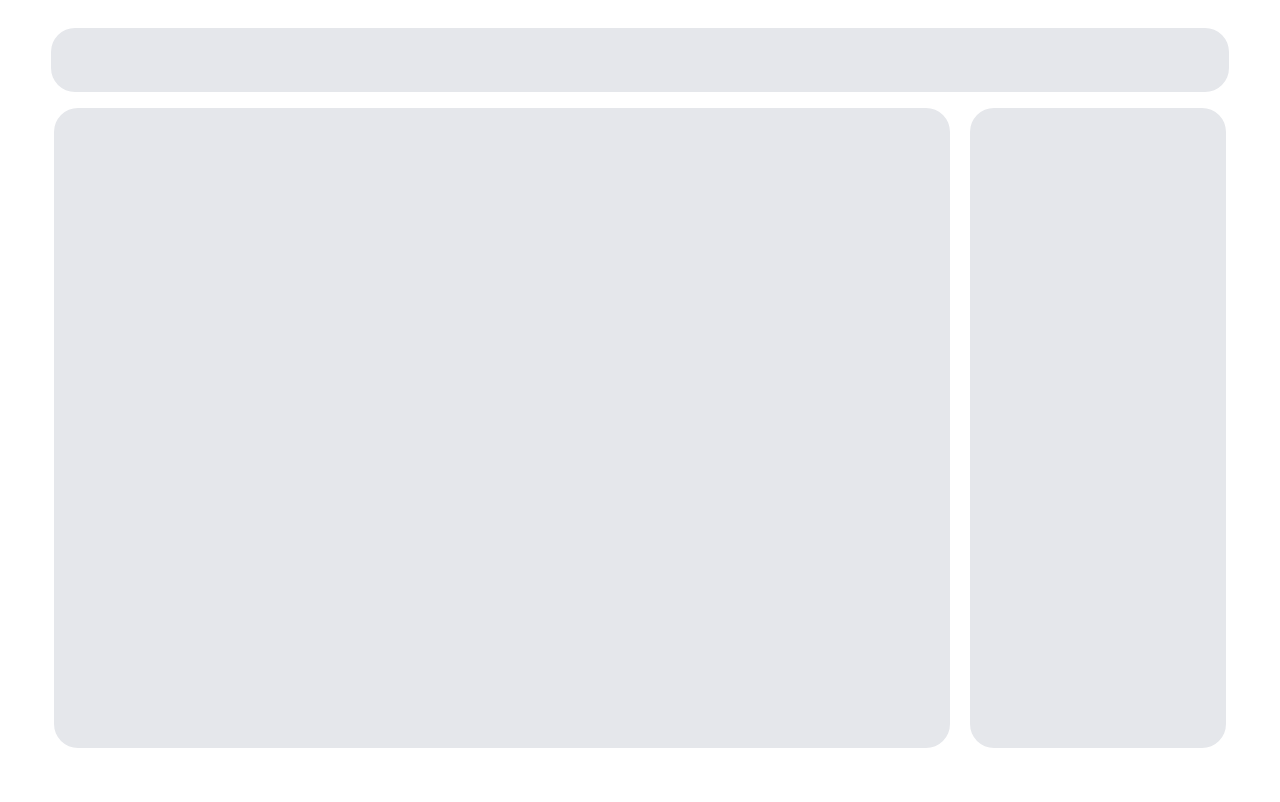
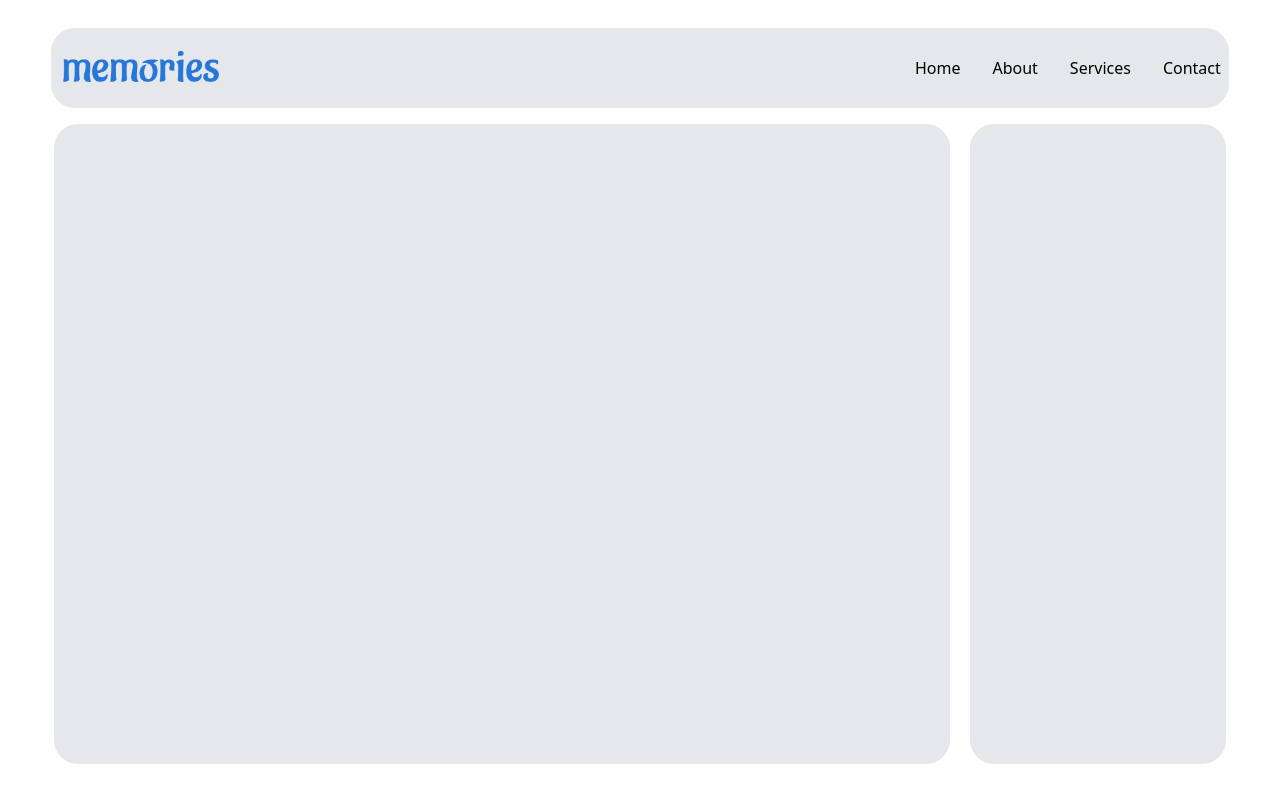
Before and after one commit to siddhant-2002/memory-capsule, a React (Create React App) app: page / in a window 1280 px wide. Shown: the top 802 px of the page. Built offline with nearby package versions, Linux system fonts and the light colour scheme.

Commit message:
home page

```diff
--- a/src/components/Navbar.jsx
+++ b/src/components/Navbar.jsx
@@ -1,14 +1,28 @@
 import React from 'react';
 
-
-const Header = (props) => {
-    // Step 1: Define the changeHandler function
-
+const Navbar = () => {
     return (
-        <div className='md:h-[8vh] md:w-[80vw]'>
-
-        </div>
-    )
+        <nav>
+            <div className='container mx-auto flex justify-between items-center'>
+                <div className='h-16 w-full p-3 md:h-20 md:w-auto '>
+                    <span className='flex justify-start items-end h-3/4 w-auto '><img src="logo.png" alt="logo" className='h-3/4 w-auto ' /></span>
+                </div>
+                <div className='hidden md:flex space-x-4'>
+                    <span href="#" className='hover:bg-gray-700 p-2 rounded'>Home</span>
+                    <span href="#" className='hover:bg-gray-700 p-2 rounded'>About</span>
+                    <span href="#" className='hover:bg-gray-700 p-2 rounded'>Services</span>
+                    <span href="#" className='hover:bg-gray-700 p-2 rounded'>Contact</span>
+                </div>
+                <div className='md:hidden'>
+                    <button className='text-white focus:outline-none'>
+                        <svg className='h-6 w-6' fill='none' strokeLinecap='round' strokeLinejoin='round' strokeWidth='2' viewBox='0 0 24 24' stroke='currentColor'>
+                            <path d='M4 6h16M4 12h16m-7 6h7'></path>
+                        </svg>
+                    </button>
+                </div>
+            </div>
+        </nav>
+    );
 }
 
-export default Header;
+export default Navbar;
```
Also changed, not shown: public/logo.png (added).
